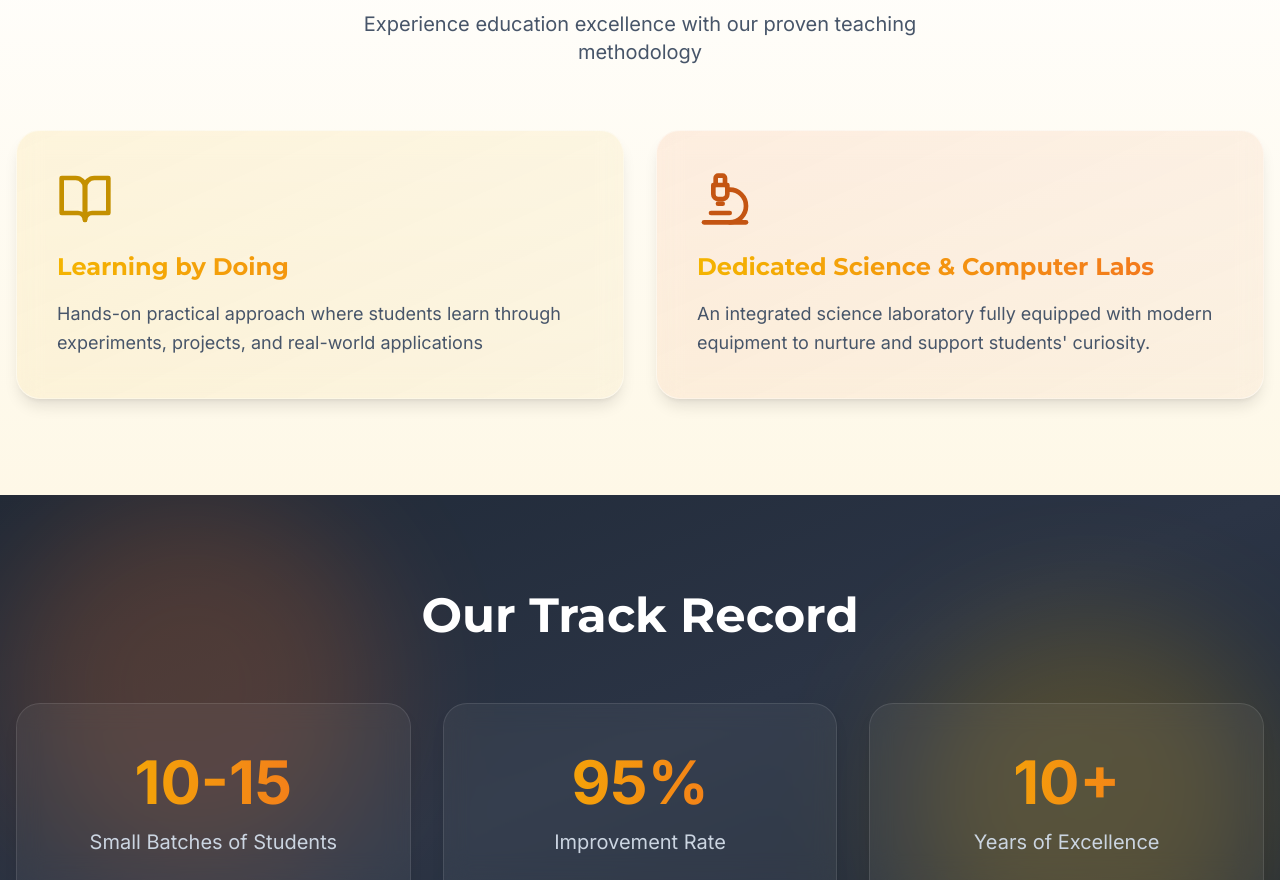
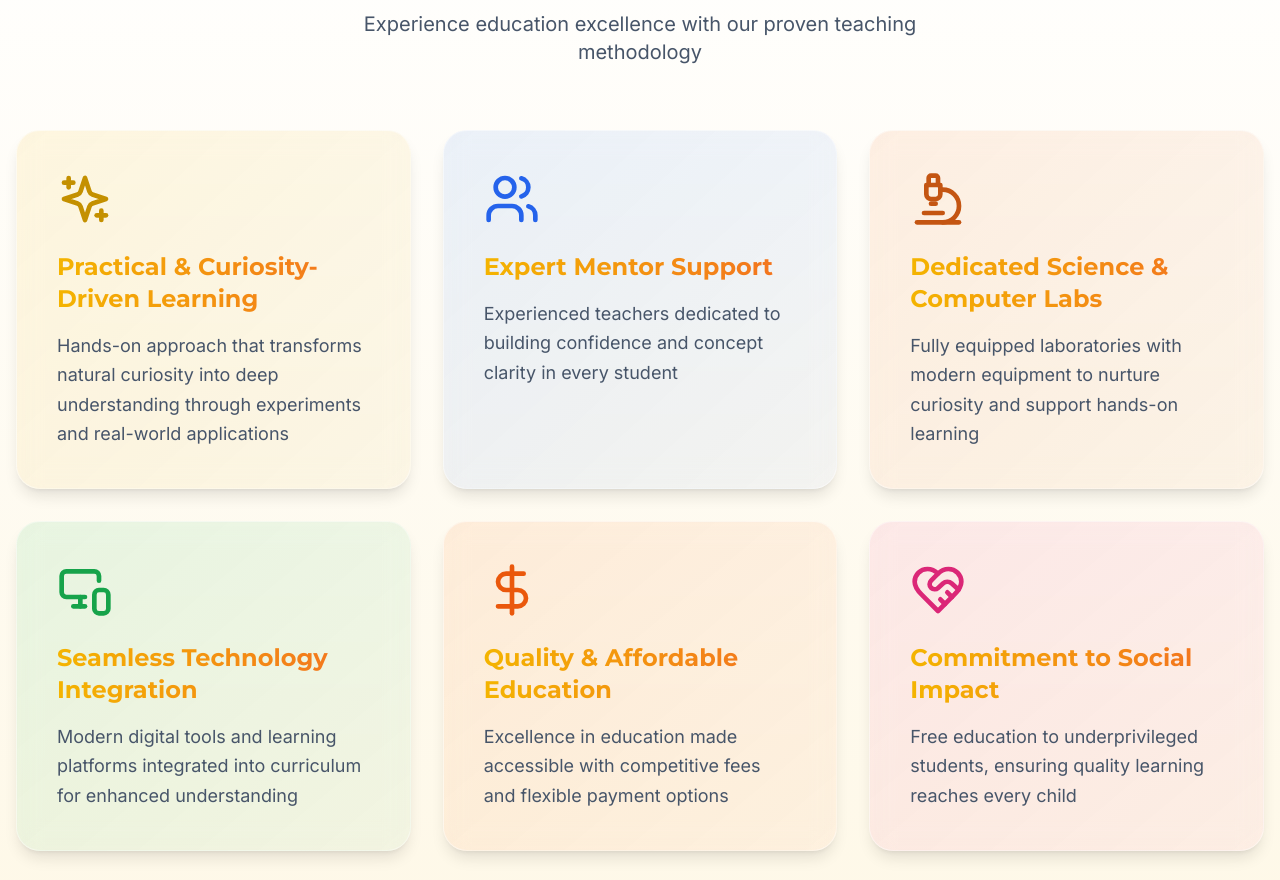
Before and after one commit to k-e-r-n-e-l-dotcom/Arambhik, a React (Vite) app: page / in a window 1280 px wide. Shown: the part 1920-2800 px from the top of the page. Built offline with nearby package versions, Linux system fonts and the light colour scheme; no server answers; the database is empty.

Commit message:
Updated Home.tsx

```diff
--- a/src/pages/Home.tsx
+++ b/src/pages/Home.tsx
@@ -1,5 +1,5 @@
 import { motion, AnimatePresence } from 'framer-motion';
-import { BookOpen, Users, Award, TrendingUp, ChevronDown, Quote, ArrowRight, Star, Trophy, Microscope, User } from 'lucide-react';
+import { BookOpen, Users, Award, TrendingUp, ChevronDown, Quote, ArrowRight, Star, Trophy, Microscope, User, Sparkles, HeartHandshake, MonitorSmartphone, DollarSign } from 'lucide-react';
 import { Link } from 'react-router-dom';
 import { useState, useEffect } from 'react';
 import { supabase } from '../lib/supabase';
@@ -324,21 +324,49 @@ Admissions Open | Limited Seats Available for Session 2026-2027
             </p>
           </motion.div>
 
-          <div className="grid grid-cols-1 md:grid-cols-2 gap-8">
+          <div className="grid grid-cols-1 md:grid-cols-2 lg:grid-cols-3 gap-8">
             {[
               {
-                icon: BookOpen,
-                title: 'Learning by Doing',
-                description: 'Hands-on practical approach where students learn through experiments, projects, and real-world applications',
+                icon: Sparkles,
+                title: 'Practical & Curiosity-Driven Learning',
+                description: 'Hands-on approach that transforms natural curiosity into deep understanding through experiments and real-world applications',
                 gradient: 'from-primary-500/10 to-primary-600/5',
                 iconColor: 'text-primary-600'
               },
               {
+                icon: Users,
+                title: 'Expert Mentor Support',
+                description: 'Experienced teachers dedicated to building confidence and concept clarity in every student',
+                gradient: 'from-blue-500/10 to-blue-600/5',
+                iconColor: 'text-blue-600'
+              },
+              {
                 icon: Microscope,
                 title: 'Dedicated Science & Computer Labs',
-                description: 'An integrated science laboratory fully equipped with modern equipment to nurture and support students\' curiosity.',
+                description: 'Fully equipped laboratories with modern equipment to nurture curiosity and support hands-on learning',
                 gradient: 'from-accent-500/10 to-accent-600/5',
                 iconColor: 'text-accent-600'
+              },
+              {
+                icon: MonitorSmartphone,
+                title: 'Seamless Technology Integration',
+                description: 'Modern digital tools and learning platforms integrated into curriculum for enhanced understanding',
+                gradient: 'from-green-500/10 to-green-600/5',
+                iconColor: 'text-green-600'
+              },
+              {
+                icon: DollarSign,
+                title: 'Quality & Affordable Education',
+                description: 'Excellence in education made accessible with competitive fees and flexible payment options',
+                gradient: 'from-orange-500/10 to-orange-600/5',
+                iconColor: 'text-orange-600'
+              },
+              {
+                icon: HeartHandshake,
+                title: 'Commitment to Social Impact',
+                description: 'Free education to underprivileged students, ensuring quality learning reaches every child',
+                gradient: 'from-pink-500/10 to-pink-600/5',
+                iconColor: 'text-pink-600'
               }
             ].map((item, index) => {
               const Icon = item.icon;
```
